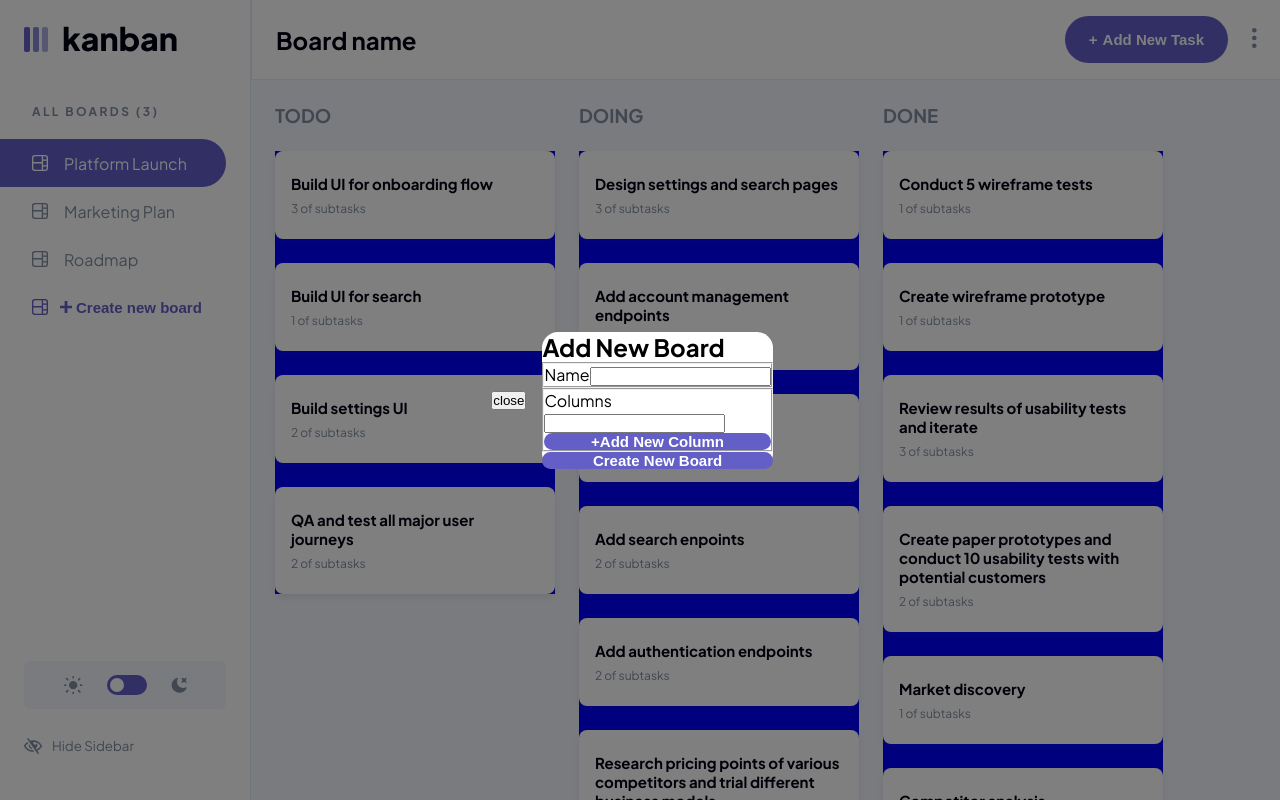
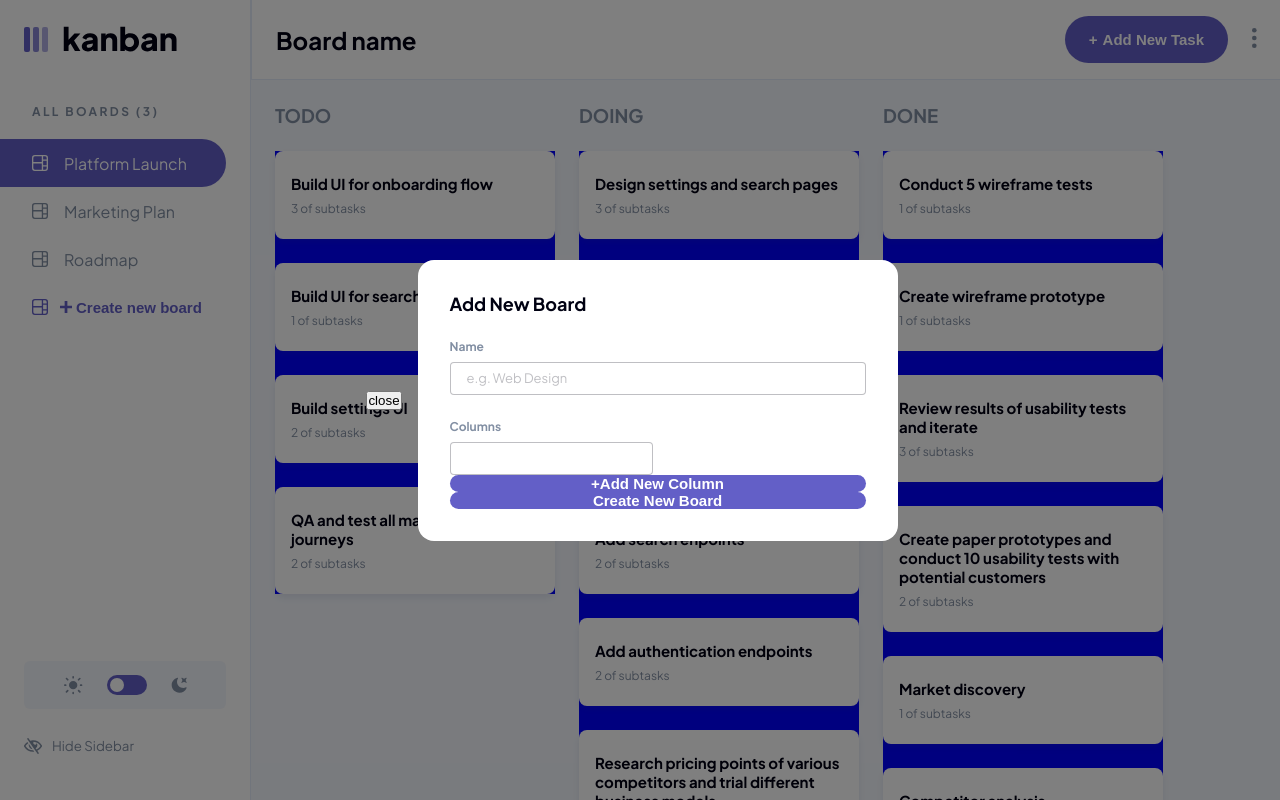
Before and after one commit to Cats-n-coffee/fem-kabanBoard-FE, a Vue app: page / in a window 1280 px wide. Both pictures are taken after a click on the button "Create new board". Built offline with nearby package versions, Linux system fonts and the light colour scheme.

Commit message:
basic styles form and input, task view, delete modals styles

```diff
--- a/src/assets/main.css
+++ b/src/assets/main.css
@@ -44,6 +44,7 @@ body[data-theme="light"] {
   --button-secondary-hover: rgba(99, 95, 199, 0.25);
   --form-label: #828FA3;
   --board-actions: #FFFFFF;
+  --form-input: rgba(0, 1, 18, 0.25);
 }
 
 body[data-theme="dark"] {
@@ -57,6 +58,7 @@ body[data-theme="dark"] {
   --button-secondary-hover: #FFFFFF;
   --form-label: #FFFFFF;
   --board-actions: #20212C;
+  --form-input: rgba(255, 255, 255, 0.25);
 }
 
 #app {
@@ -67,3 +69,31 @@ body[data-theme="dark"] {
   position: relative;
   background-color: var(--light);
 }
+
+/* =============== shared styles =============== */
+.form-fieldset {
+  border: none;
+  display: flex;
+  flex-direction: column;
+}
+
+.form-label {
+  font-size: 12px;
+  font-weight: 700;
+  color: var(--form-label);
+  padding-top: 24px;
+  padding-bottom: 8px;
+}
+
+.form-input {
+  border: 1px solid var(--form-input);
+  border-radius: 4px;
+  padding: 8px 8px 8px 16px;
+}
+
+.form-input::placeholder {
+  color: var(--form-input);
+  font-size: 13px;
+  font-weight: 500;
+  font-family: var(--font-family);
+}
--- a/src/components/common/Form.vue
+++ b/src/components/common/Form.vue
@@ -15,8 +15,20 @@
 <style scoped lang="less">
 .form-modal {
     max-width: 480px;
+    width: 100%;
     margin: 0 16px;
     background-color: var(--light);
     border-radius: 16px;
+    padding: 24px;
+
+    h2 {
+        font-size: 18px;
+        font-weight: 700;
+        color: var(--font-primary);
+    }
+
+    @media screen and (min-width: 700px) {
+        padding: 32px;
+    }
 }
 </style>
--- a/src/components/common/FormInputField.vue
+++ b/src/components/common/FormInputField.vue
@@ -1,7 +1,12 @@
 <template>
-    <fieldset class="fieldset-input">
-        <label :for="forAttr">{{ label }}</label>
-        <input type="text" :id="forAttr">
+    <fieldset class="form-fieldset">
+        <label :for="forAttr" class="form-label">{{ label }}</label>
+        <input
+          type="text"
+          :id="forAttr"
+          class="form-input"
+          :placeholder="placeholderText"
+        >
     </fieldset>
 </template>
 
@@ -9,10 +14,12 @@
 export interface Props {
     label: string,
     forAttr: string,
+    placeholderText?: string,
 }
 
 withDefaults(defineProps<Props>(), {
     label: '',
     forAttr: 'form-label',
+    placeholderText: '',
 });
 </script>
--- a/src/components/common/FormInputInteractive.vue
+++ b/src/components/common/FormInputInteractive.vue
@@ -1,8 +1,12 @@
 <template>
-    <fieldset class="fieldset-input-locked">
-        <label :for="forAttr">{{ label }}</label>
+    <fieldset class="form-fieldset">
+        <label :for="forAttr" class="form-label">{{ label }}</label>
         <div>
-            <input type="text" :id="forAttr">
+            <input
+              type="text"
+              :id="forAttr"
+              class="form-input"
+            >
         </div>
         <Button :click-handler="clickHandler">
             <template #icon>{{ buttonIcon }}</template>
--- a/src/components/common/FormSelect.vue
+++ b/src/components/common/FormSelect.vue
@@ -1,7 +1,7 @@
 <template>
-    <fieldset class="fieldset-select">
-        <label :for="forAttr">{{ label }}</label>
-        <select :id="forAttr">
+    <fieldset class="form-fieldset">
+        <label :for="forAttr" class="form-label">{{ label }}</label>
+        <select :id="forAttr" class="form-select">
             <option value="todo">Todo</option>
         </select>
     </fieldset>
@@ -18,3 +18,20 @@ withDefaults(defineProps<Props>(), {
     forAttr: 'form-label',
 });
 </script>
+
+<style scoped lang="less">
+.form-select {
+    background-color: var(--light);
+    font-family: var(--font-family);
+    font-size: 13px;
+    font-weight: 500;
+    color: var(--font-primary);
+    padding: 8px 16px;
+    border: 1px solid var(--form-input);
+    border-radius: 4px;
+
+    option {
+        background-color: var(--light);
+    }
+}
+</style>
--- a/src/components/common/FormTextarea.vue
+++ b/src/components/common/FormTextarea.vue
@@ -1,7 +1,13 @@
 <template>
-    <fieldset class="fieldset-textarea">
-        <label :for="forAttr">{{ label }}</label>
-        <textarea :id="forAttr" cols="30" rows="10"></textarea>
+    <fieldset class="form-fieldset">
+        <label :for="forAttr" class="form-label">{{ label }}</label>
+        <textarea
+          :id="forAttr"
+          class="form-input"
+          cols="30"
+          rows="10"
+          :placeholder="placeholderText"
+        ></textarea>
     </fieldset>
 </template>
 
@@ -9,10 +15,12 @@
 export interface Props {
     label: string,
     forAttr: string,
+    placeholderText: string,
 }
 
 withDefaults(defineProps<Props>(), {
     label: '',
     forAttr: 'form-label',
+    placeholderText: '',
 });
 </script>
--- a/src/components/common/Message.vue
+++ b/src/components/common/Message.vue
@@ -9,3 +9,31 @@
         <slot name="actions"></slot>
     </div>
 </template>
+
+<style scoped lang="less">
+.message-modal {
+    background-color: var(--light);
+    max-width: 480px;
+    width: 100%;
+    margin: 0 16px;
+    border-radius: 6px;
+    padding: 24px;
+
+    h2 {
+        color: var(--red);
+        font-size: 18px;
+        font-weight: 700;
+    }
+
+    p {
+        color: var(--font-secondary);
+        font-size: 13px;
+        font-weight: 500;
+        padding: 24px 0;
+    }
+
+    @media screeen and (min-width: 700px) {
+        padding: 32px;
+    }
+}
+</style>
--- a/src/components/modals/AddBoardModal.vue
+++ b/src/components/modals/AddBoardModal.vue
@@ -4,7 +4,11 @@
             Add New Board
         </template>
         <template #formType>
-            <FormInputField label="Name" for-attr="new-board-title"/>
+            <FormInputField
+              label="Name"
+              for-attr="new-board-title"
+              placeholder-text="e.g. Web Design"
+            />
             <FormInputInteractive
               label="Columns"
               for-attr="new-board-input-interactive"
--- a/src/components/modals/AddTaskModal.vue
+++ b/src/components/modals/AddTaskModal.vue
@@ -4,8 +4,16 @@
             Add New Task
         </template>
         <template #formType>
-            <FormInputField label="Title" for-attr="new-task-title"/>
-            <FormTextarea label="Description" for-attr="new-task-description"/>
+            <FormInputField
+              label="Title"
+              for-attr="new-task-title"
+              placeholderText="e.g. Take coffee break"
+            />
+            <FormTextarea
+              label="Description"
+              for-attr="new-task-description"
+              :placeholderText="textareaPlaceholder"
+            />
             <FormInputInteractive
               label="Subtasks"
               for-attr="new-task-input-interactive"
@@ -33,6 +41,9 @@ import FormTextarea from '@/components/common/FormTextarea.vue';
 import FormSelect from '@/components/common/FormSelect.vue';
 import Button from '@/components/common/Button.vue';
 
+const textareaPlaceholder = 'e.g. It’s always good to take a break. '
+    + 'This 15 minute break will recharge the batteries a little.';
+
 const addSubtask = () => {
     console.log('add subtask');
 }
--- /dev/null
+++ b/src/components/modals/DeleteTaskModal.vue
@@ -0,0 +1,38 @@
+<template>
+    <Message>
+        <template #title>
+            Delete this task?
+        </template>
+        <template #content>
+            Are you sure you want to delete the ‘Build settings UI’ task and its subtasks?
+            This action cannot be reversed.
+        </template>
+        <template #actions>
+            <div>
+                <Button :click-handler="deleteTask">
+                    <template #label>
+                        <span class="action-add-board-span">Delete</span>
+                    </template>
+                </Button>
+                <Button :click-handler="toggleModal">
+                    <template #label>
+                        <span class="action-add-board-span">Cancel</span>
+                    </template>
+                </Button>
+            </div>
+        </template>
+    </Message>
+</template>
+
+<script setup lang="ts">
+import Message from '@/components/common/Message.vue';
+import Button from '@/components/common/Button.vue';
+import { useAppModal } from '@/stores/appGlobals';
+
+const appModalStore = useAppModal();
+const { toggleModal } = appModalStore;
+
+const deleteTask = () => {
+    console.log('delete board');
+}
+</script>
--- a/src/components/modals/EditBoardModal.vue
+++ b/src/components/modals/EditBoardModal.vue
@@ -4,7 +4,10 @@
             Edit Board
         </template>
         <template #formType>
-            <FormInputField label="Board Name" for-attr="edit-board-title"/>
+            <FormInputField
+              label="Board Name"
+              for-attr="edit-board-title"
+            />
             <FormInputInteractive
               label="Board Columns"
               for-attr="edit-board-input-interactive"
--- /dev/null
+++ b/src/components/modals/TaskViewModal.vue
@@ -0,0 +1,63 @@
+<template>
+    <div class="view-task-modal">
+        <div>
+            <h2>{{ title }}</h2>
+            <EllipsisButton
+                :show-edit-modal="showEditTaskModal"
+                :show-delete-modal="showDeleteTaskModal"
+                edit-action-text="Edit Task"
+                delete-action-text="Delete Task"
+            />
+        </div>
+        <p>{{ description }}</p>
+        <div>
+            <h3>Subtasks</h3>
+            <CheckboxRibbon :subtasks="subtasks" />
+        </div>
+        <FormSelect label="Current Status" for-attr="view-task-select" />
+    </div>
+</template>
+
+<script setup lang="ts">
+import { storeToRefs } from 'pinia';
+import CheckboxRibbon from '../common/CheckboxRibbon.vue';
+import EllipsisButton from '../common/EllipsisButton.vue';
+import FormSelect from '../common/FormSelect.vue';
+import { useCurrentTask } from '@/stores/current';
+import { useAppModal } from '@/stores/appGlobals';
+
+const currentTaskStore = useCurrentTask();
+const { currentTask } = storeToRefs(currentTaskStore);
+const { title, description, subtasks, status } = currentTask.value;
+
+const appModalStore = useAppModal();
+const { setModalName } = appModalStore;
+
+const showEditTaskModal = () => {
+    console.log('edit task modal');
+    setModalName('editTask');
+};
+
+const showDeleteTaskModal = () => {
+    console.log('delete task modal');
+    setModalName('deleteTask');
+};
+</script>
+
+<style scoped lang="less">
+.view-task-modal {
+    max-width: 480px;
+    margin: 0 16px;
+    background-color: var(--light);
+    border-radius: 16px;
+    padding: 24px;
+
+    @media screen and (min-width: 700px) {
+        padding: 32px;
+    }
+}
+
+.task-actions {
+    z-index: 5;
+}
+</style>
```
